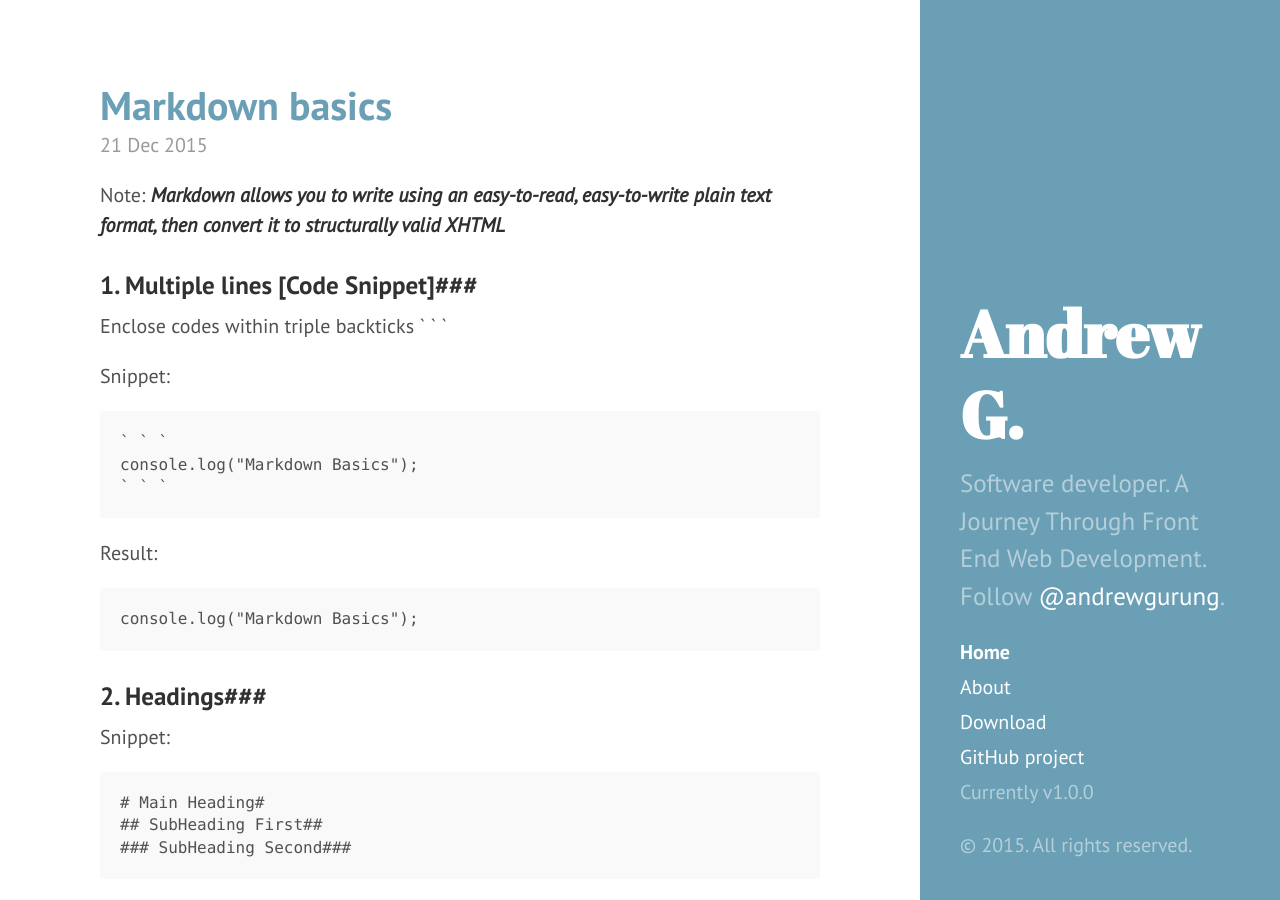
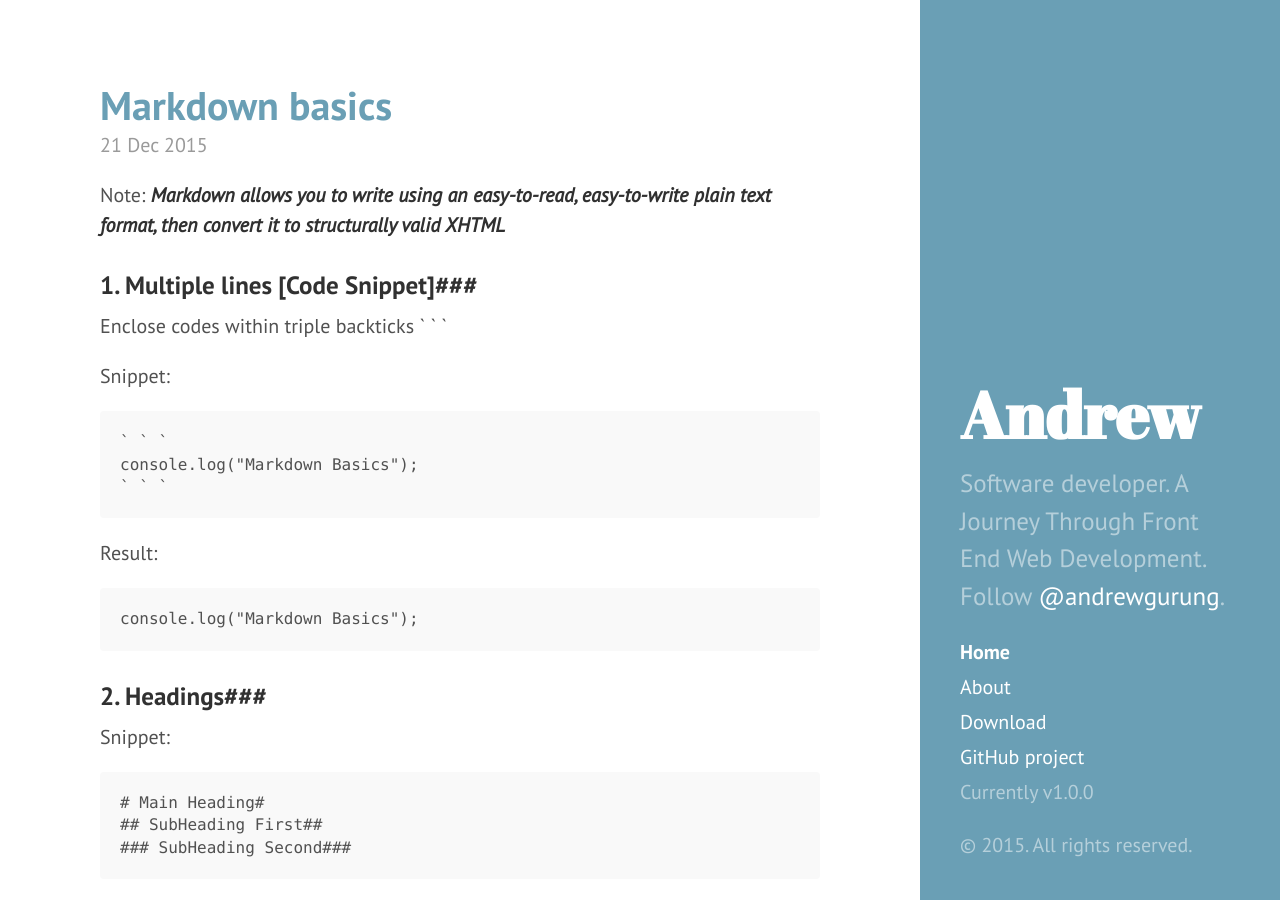
Before and after one commit to andrewgurung/andrewgurung.github.io, a Jekyll site: the page built from index.html, in a window 1280 px wide and 900 px high. Built offline with Jekyll 4.4.1, drawn with Linux system fonts in a browser that asks for light colours; Markdown is read by kramdown in place of the engine named in the settings; the list of posts is cut into pages by our own code.

```diff
--- a/_includes/sidebar.html
+++ b/_includes/sidebar.html
@@ -4,7 +4,7 @@
       <h1>
         <a href="{{ site.baseurl }}">
           <!--{{ site.title }}-->
-          Andrew G.
+          Andrew
         </a>
       </h1>
       <p class="lead">{{ site.description }}</p>
```
